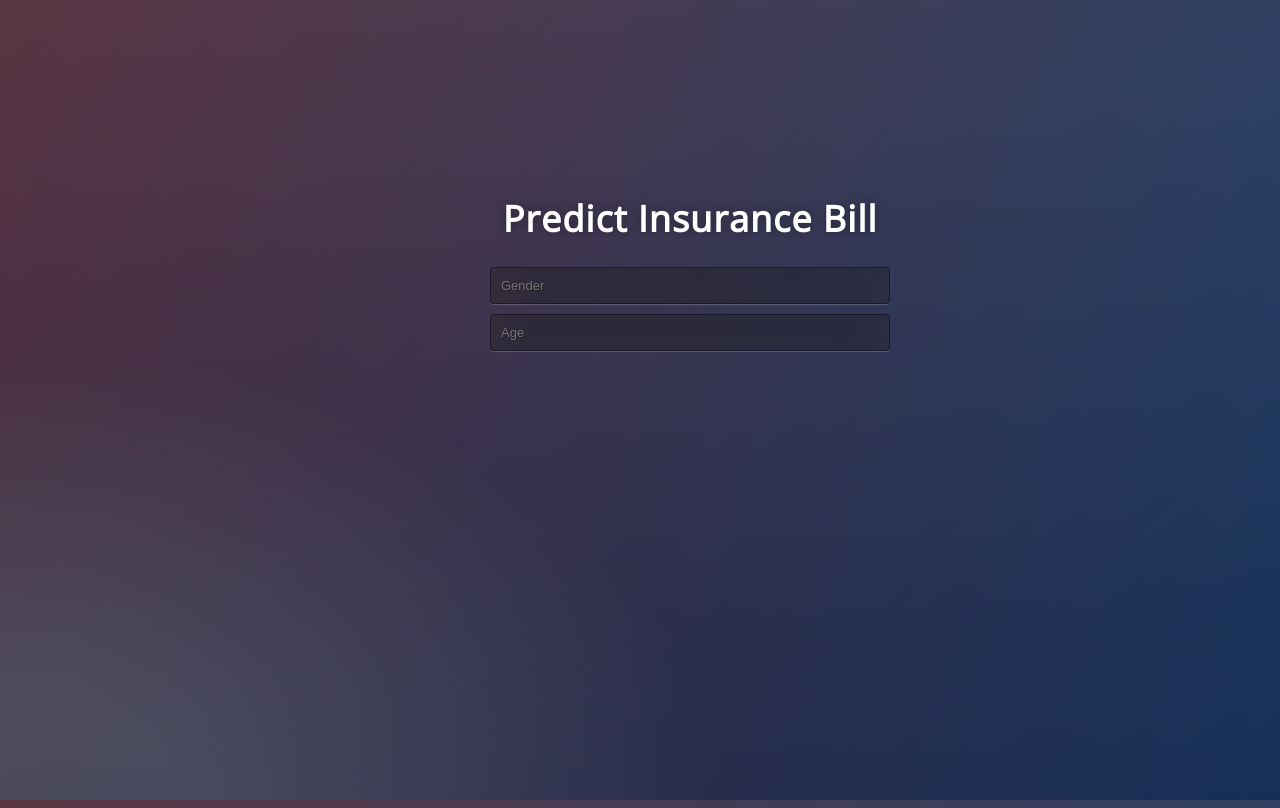
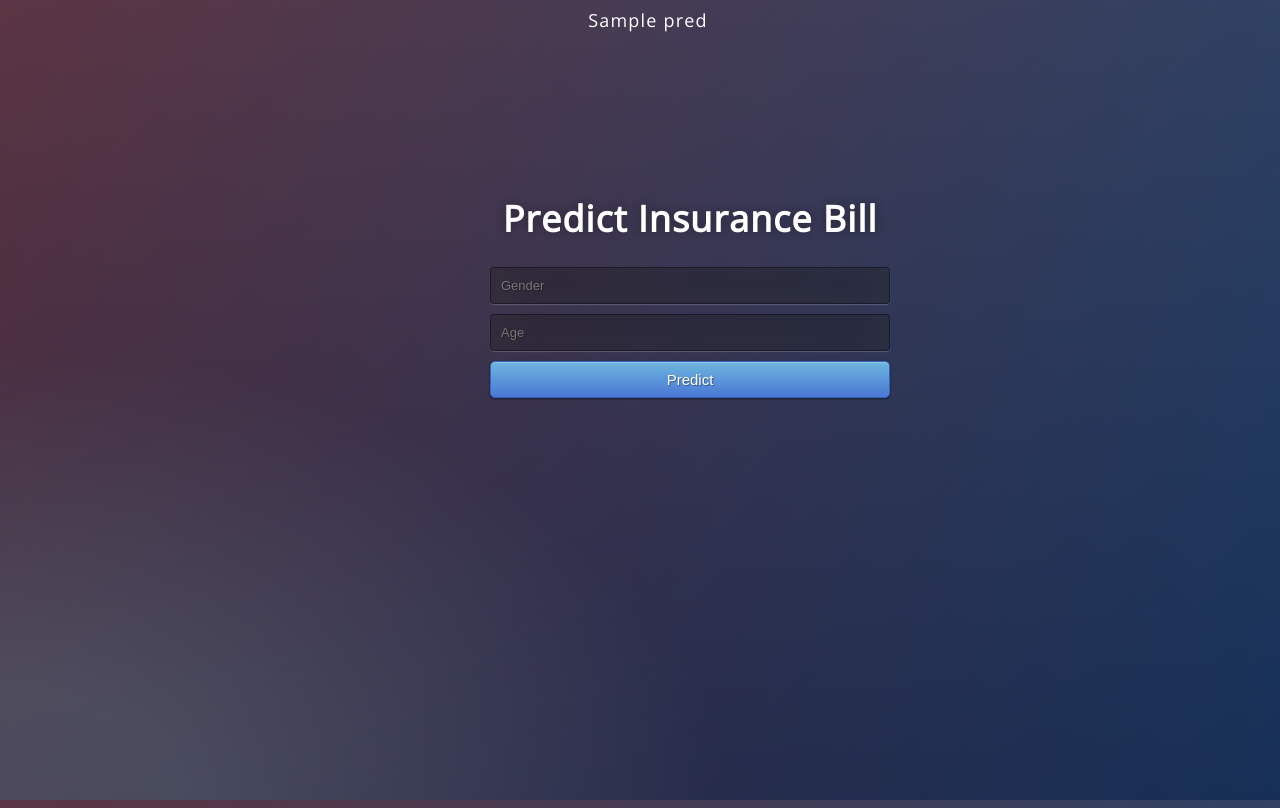
Before and after one commit to vbakulev/web-api, a Flask app: template templates/home.html in a window 1280 px wide. Run offline with Flask 2, Linux system fonts and the light colour scheme; the template is opened without the code that fills it: most values are stand-ins (such as "Sample title", 1, 10 or a date in 2020).

Commit message:
Update home.html

```diff
--- a/templates/home.html
+++ b/templates/home.html
@@ -17,8 +17,10 @@
 
      <!-- Form to enter new data for predictions  -->
     <form action="{{ url_for('predict')}}"method="POST">
-      	<input type="text" name="gender" placeholder="Gender" required="required" /><br>
+      <input type="text" name="gender" placeholder="Gender" required="required" /><br>
     	<input type="text" name="age" placeholder="Age" required="required" /><br>
+
+        <button type="submit" class="btn btn-primary btn-block btn-large">Predict</button>
     </form>
 
    <br>
@@ -26,6 +28,7 @@
 
 
  </div>
+ {{pred}}
 
 </body>
 </html>
```
